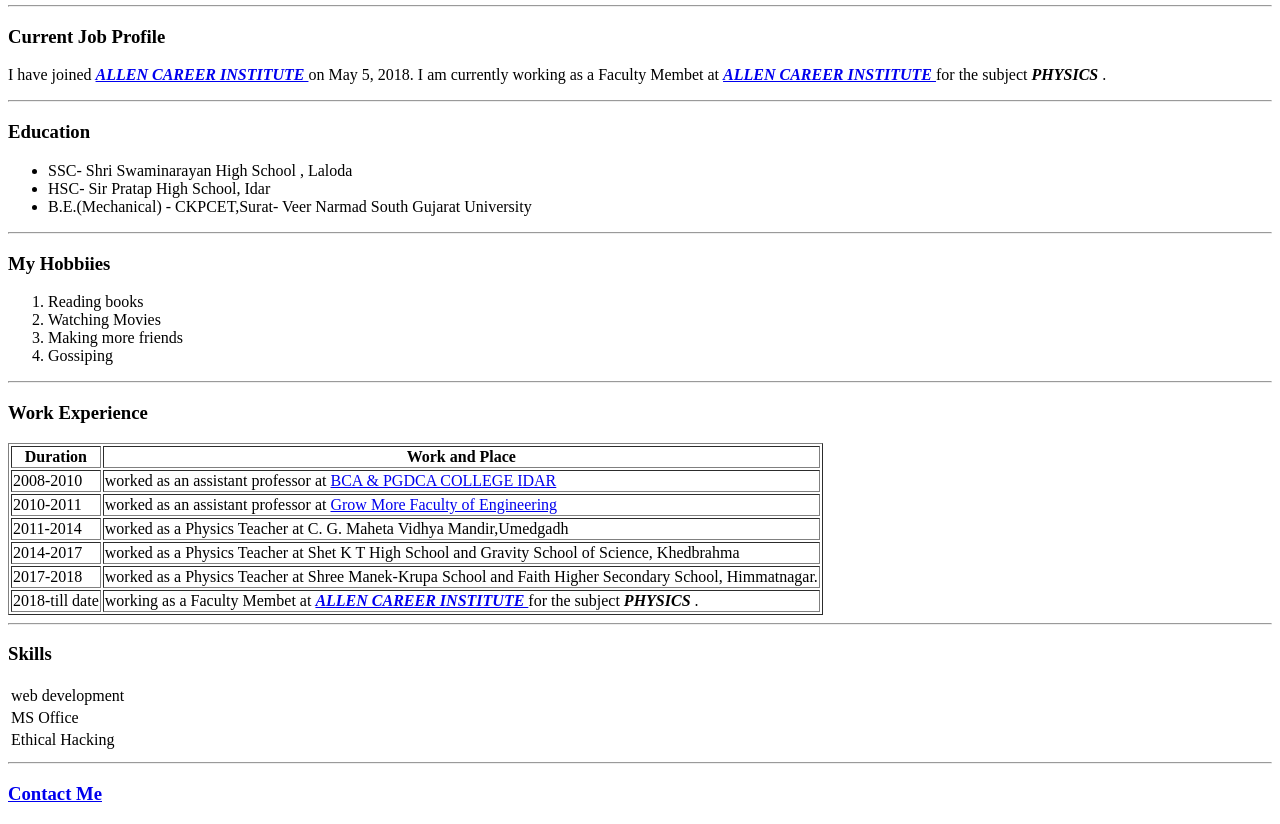
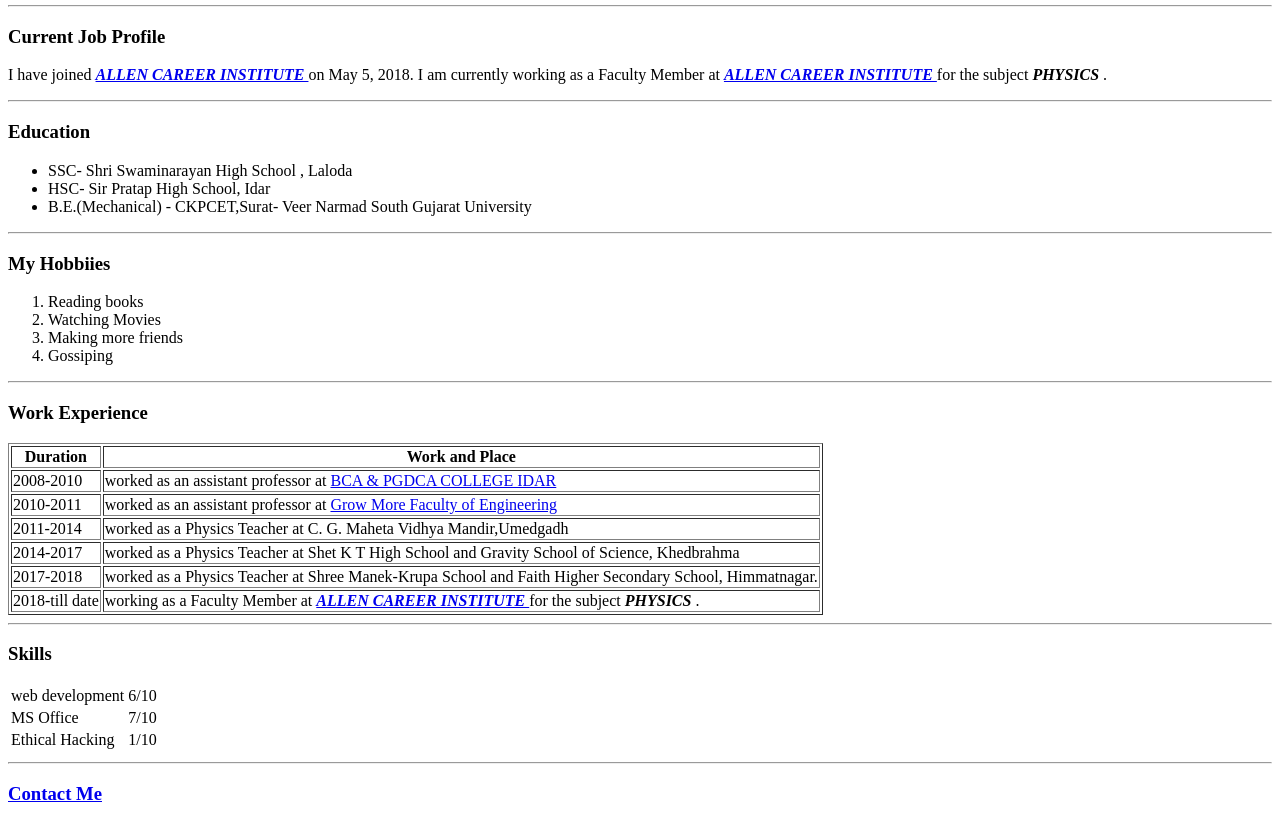
Before and after one commit to SOLOMAN-DEV/CV, a plain HTML site: page index.html in a window 1280 px wide. Shown: the part 326-1150 px from the top of the page. Drawn offline with Linux system fonts and the light colour scheme.

Commit message:
Add files via upload

```diff
--- a/index.html
+++ b/index.html
@@ -20,7 +20,7 @@
   </table>
   <hr>
   <h3>Current Job Profile</h3>
-  <p>I have joined <strong> <em> <a href="https://www.allen.ac.in/"> ALLEN CAREER INSTITUTE </a></em> </strong> on May 5, 2018. I am currently working as a Faculty Membet at <strong> <em> <a href="https://www.allen.ac.in/"> ALLEN CAREER
+  <p>I have joined <strong> <em> <a href="https://www.allen.ac.in/"> ALLEN CAREER INSTITUTE </a></em> </strong> on May 5, 2018. I am currently working as a Faculty Member at <strong> <em> <a href="https://www.allen.ac.in/"> ALLEN CAREER
           INSTITUTE </a></em> </strong> for the subject <strong> <em>PHYSICS</em> </strong>.</p>
 <hr>
   <h3>Education</h3>
@@ -69,7 +69,7 @@
       </tr>
       <tr>
         <td>2018-till date</td>
-        <td>working as a Faculty Membet at <strong> <em> <a href="https://www.allen.ac.in/"> ALLEN CAREER INSTITUTE </a></em> </strong> for the subject <strong> <em>PHYSICS</em> </strong>.</td>
+        <td>working as a Faculty Member at <strong> <em> <a href="https://www.allen.ac.in/"> ALLEN CAREER INSTITUTE </a></em> </strong> for the subject <strong> <em>PHYSICS</em> </strong>.</td>
       </tr>
     </tbody>
     <tfoot>
@@ -79,18 +79,18 @@
   </table>
   <hr>
   <h3>Skills</h3>
-  <table>
+  <table cellspacing="2">
     <tr>
       <td>web development</td>
-      <td></td>
+      <td>6/10</td>
     </tr>
     <tr>
       <td>MS Office</td>
-      <td></td>
+      <td>7/10</td>
     </tr>
     <tr>
       <td>Ethical Hacking</td>
-      <td></td>
+      <td>1/10</td>
     </tr>
     <tr>
 
```
Also changed, not shown: contact-me.html (+1 -1 lines).
